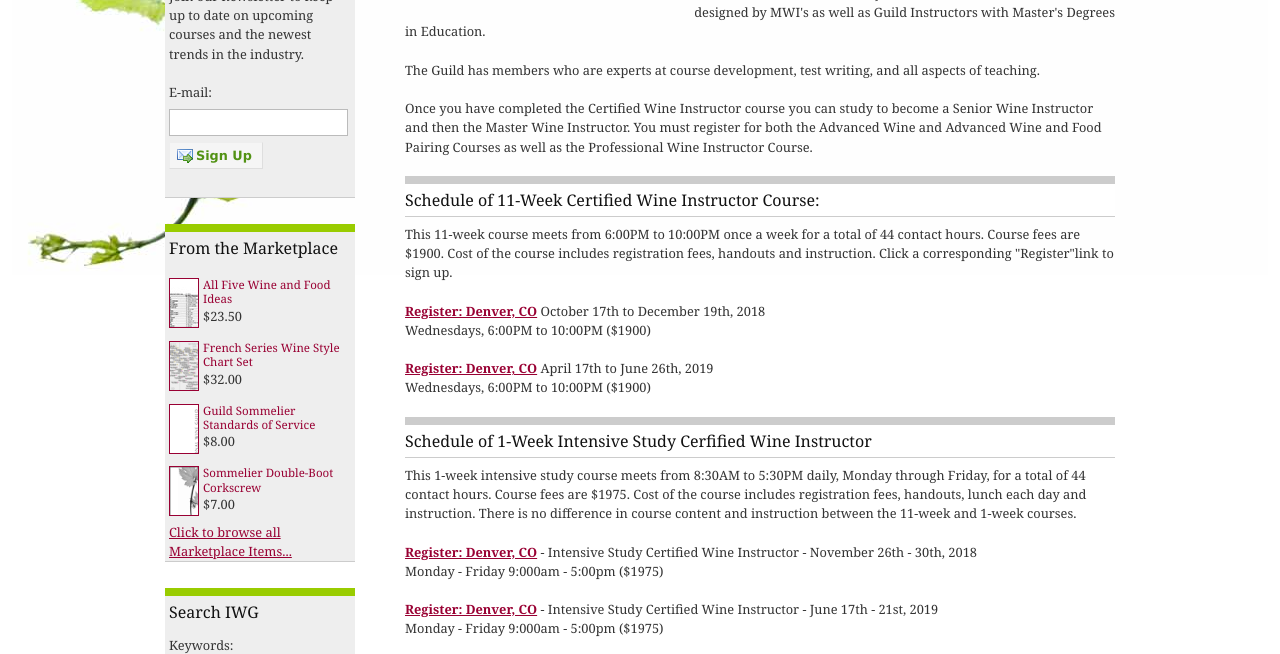
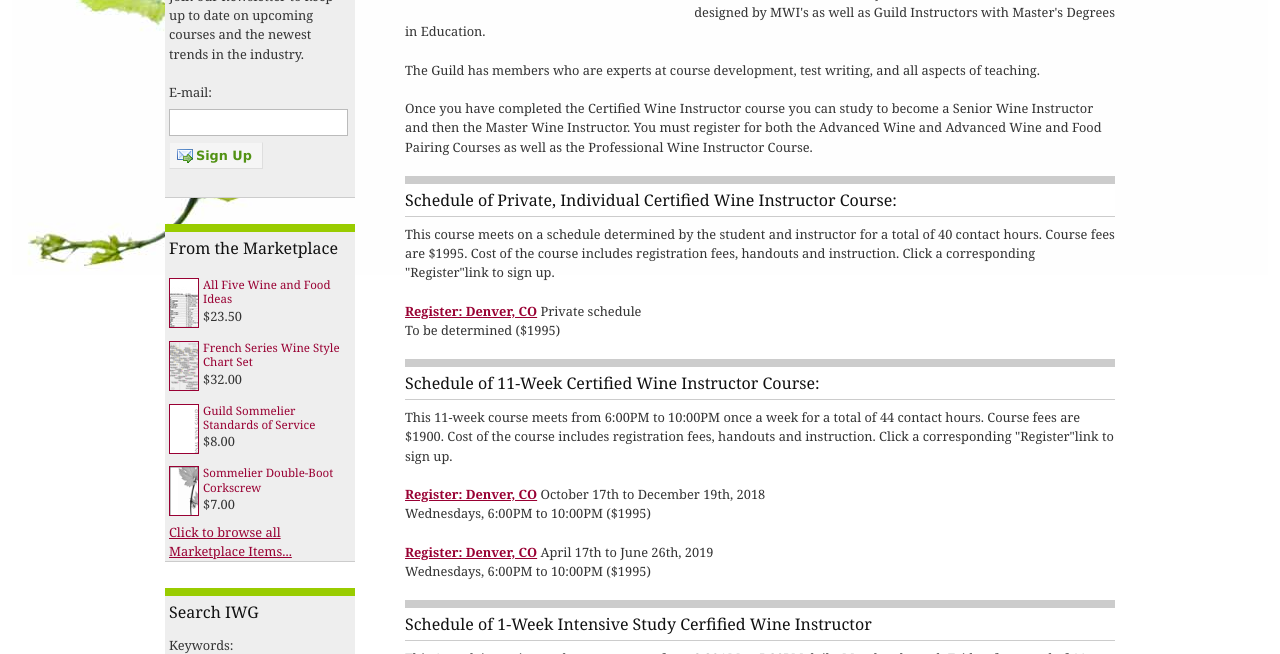
Before and after one commit to CKDev/internationalwineguild.com, a Jekyll site: the page built from certified-wine-instructor.html, in a window 1280 px wide and 900 px high, scrolled down 634 px, cut to the strip 71-725 px from the top of the window. Built offline with Jekyll 4.4.1, drawn with Linux system fonts in a browser that asks for light colours; a script that is not in the unit is left out; comment, search, counter and statistics services are not loaded.

Commit message:
Update certified-wine-instructor.html

```diff
--- a/certified-wine-instructor.html
+++ b/certified-wine-instructor.html
@@ -17,22 +17,31 @@ permalink: "/certified-wine-instructor"
 <p>Once you have completed the Certified Wine Instructor course you can study to become a Senior Wine Instructor and
   then the Master Wine Instructor. You must register for both the Advanced Wine and Advanced Wine and Food Pairing
   Courses as well as the Professional Wine Instructor Course.</p>
+<h2>Schedule of Private, Individual Certified Wine Instructor Course:</h2>
+<p>This course meets on a schedule determined by the student and instructor for a total of 40 contact hours. Course fees are
+  $1995. Cost of the course includes registration fees, handouts and instruction. Click a corresponding "Register"link
+  to sign up.</p>
+
+<p><a
+    href="http://ww4.aitsafe.com/cf/add.cfm?userid=6714687&amp;product=Certified+Wine+Instructor+Private+Course+++-+2021&amp;price=1995&amp;return=www.internationalwineguild.com/Certified-Wine-Instructor-registration"
+    http:="" ww4.aitsafe.com="" cf="" class="ga-track"><strong>Register: Denver, CO</strong></a> Private schedule<br>
+  To be determined ($1995)</p>
 <h2>Schedule of 11-Week Certified Wine Instructor Course:</h2>
 <p>This 11-week course meets from 6:00PM to 10:00PM once a week for a total of 44 contact hours. Course fees are
   $1900. Cost of the course includes registration fees, handouts and instruction. Click a corresponding "Register"link
   to sign up.</p>
 
 <p><a
-    href="http://ww4.aitsafe.com/cf/add.cfm?userid=6714687&amp;product=Certified+Wine+Instructor+Denver+++-++October+17+-++December+19,+2018&amp;price=1900&amp;return=www.internationalwineguild.com/Certified-Wine-Instructor-registration"
+    href="http://ww4.aitsafe.com/cf/add.cfm?userid=6714687&amp;product=Certified+Wine+Instructor+Denver+++-++October+17+-++December+19,+2018&amp;price=1995&amp;return=www.internationalwineguild.com/Certified-Wine-Instructor-registration"
     http:="" ww4.aitsafe.com="" cf="" class="ga-track"><strong>Register: Denver, CO</strong></a> October 17th to
   December 19th, 2018<br>
-  Wednesdays, 6:00PM to 10:00PM ($1900)</p>
+  Wednesdays, 6:00PM to 10:00PM ($1995)</p>
 
 <p><a
-    href="http://ww4.aitsafe.com/cf/add.cfm?userid=6714687&amp;product=Certified+Wine+Instructor+Denver+++-++April+17+-++June+26,+2019&amp;price=1900&amp;return=www.internationalwineguild.com/Certified-Wine-Instructor-registration"
+    href="http://ww4.aitsafe.com/cf/add.cfm?userid=6714687&amp;product=Certified+Wine+Instructor+Denver+++-++April+17+-++June+26,+2019&amp;price=1995&amp;return=www.internationalwineguild.com/Certified-Wine-Instructor-registration"
     http:="" ww4.aitsafe.com="" cf="" class="ga-track"><strong>Register: Denver, CO</strong></a> April 17th to June
   26th, 2019<br>
-  Wednesdays, 6:00PM to 10:00PM ($1900)</p>
+  Wednesdays, 6:00PM to 10:00PM ($1995)</p>
 
 
 <h2>Schedule of 1-Week Intensive Study Cerfified Wine Instructor</h2>
```
